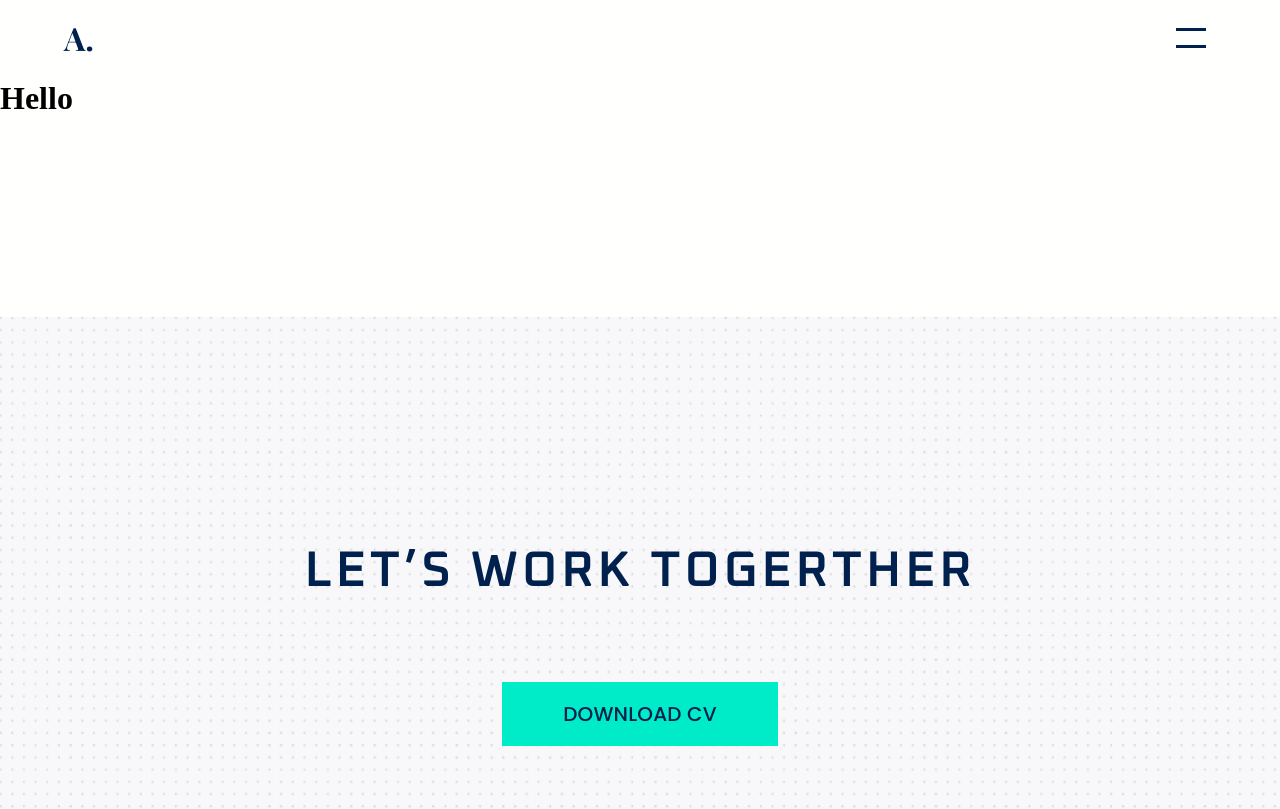
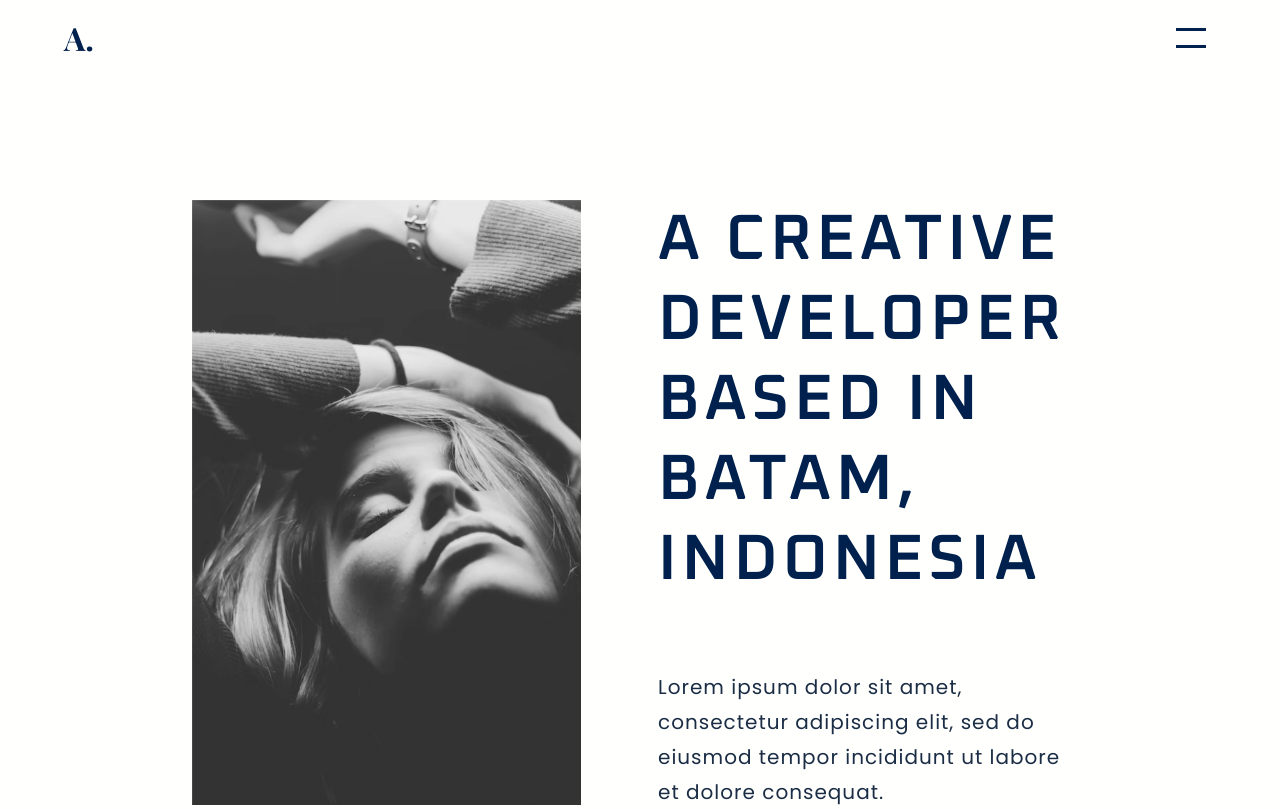
Before and after one commit to AndyNotfound/portfolio, a Next.js app: page /about in a window 1280 px wide. Shown: the top 809 px of the page. Built offline with nearby package versions, Linux system fonts and the light colour scheme.

Commit message:
Add: Some shitty animation and cta context, hero for about me page

```diff
--- a/components/ProjectDetail/article/index.js
+++ b/components/ProjectDetail/article/index.js
@@ -18,8 +18,8 @@ export default function Article({ props }) {
         >
           <Image
             className={styles.backButtonIcon}
-            src="/assets/arrow-left-solid.svg"
-            width={14}
+            src="/assets/chevron-left.svg"
+            width={16}
             height={16}
             alt=""
           />
--- a/pages/about/index.js
+++ b/pages/about/index.js
@@ -1,7 +1,33 @@
+import Image from "next/image";
+import Head from "next/head";
+import styles from "@/styles/components/About.module.css";
+import Link from "next/link";
+
 export default function About() {
   return (
     <>
-      <h1>Hello</h1>
+      <Head>
+        <title>About Me | Gohand Silitonga</title>
+      </Head>
+      <section id="intro" className={styles.intro}>
+        <Image
+          className={styles.introImage}
+          src="/assets/about-illustration.webp"
+          width={389}
+          height={605}
+          alt=""
+        />
+        <div class={styles.introDetail}>
+          <h1 className="page-header">A CREATIVE developer BASED IN BATAM, INDONESIA</h1>
+          <p className="paragraph">
+            Lorem ipsum dolor sit amet, consectetur adipiscing elit, sed do
+            eiusmod tempor incididunt ut labore et dolore consequat.
+          </p>
+          <Link href="/projects" className={`${styles.introCtaButton} primary-button`}>
+            View Projects
+          </Link>
+        </div>
+      </section>
     </>
   );
 }
--- /dev/null
+++ b/styles/components/About.module.css
@@ -0,0 +1,35 @@
+.intro {
+  margin: 140px auto 0;
+  display: flex;
+  flex-direction: column;
+  gap: 30px;
+  padding: 0 5%;
+}
+.introImage {
+  width: 100%;
+  height: auto;
+}
+.introDetail {
+  display: flex;
+  flex-direction: column;
+  gap: 30px;
+}
+.introCtaButton {
+  width: fit-content;
+}
+
+@media screen and (min-width: 1000px) {
+  .intro {
+    margin: 200px auto 0;
+    gap: 77px;
+    padding: 0 15%;
+    flex-direction: row;
+  }
+  .introImage {
+    max-width: 389px;
+    max-height: 605px;
+  }
+  .introDetail {
+    gap: 70px;
+  }
+}
```
Also changed, not shown: components/Home/hero/index.js (+9 -6 lines), styles/components/Home.module.css (+46 -0 lines), styles/components/ProjectDetail.module.css (+22 -11 lines), public/assets/about-illustration.webp (added), public/assets/chevron-left.svg (added).
